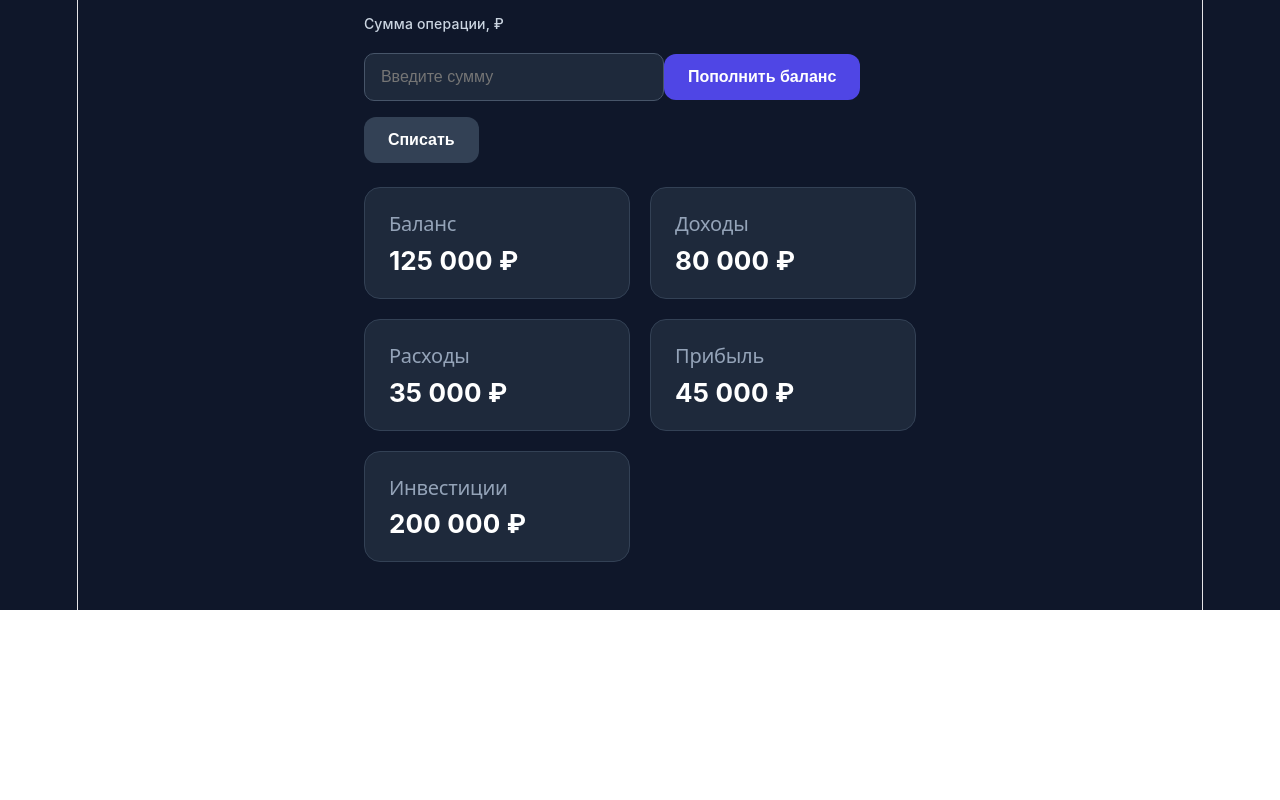
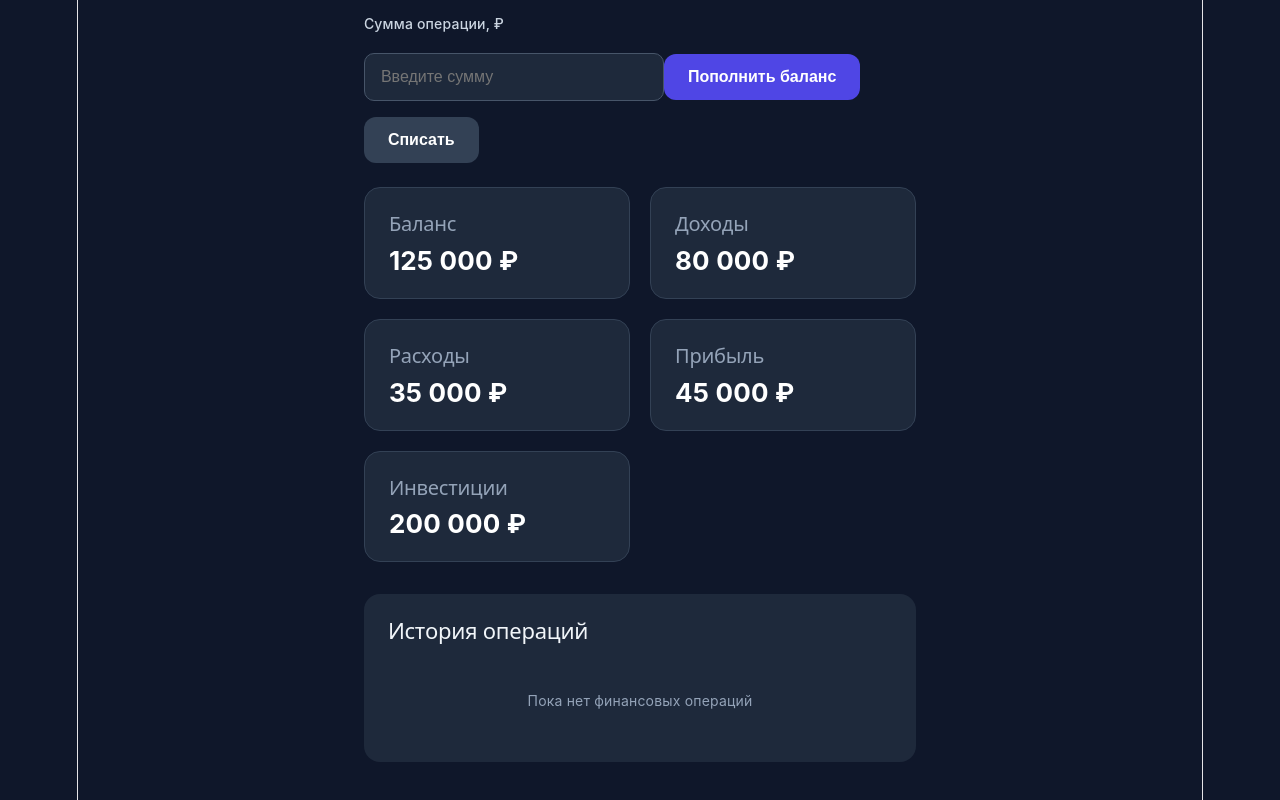
Before and after one commit to Tskhh/enterprise-hub, a React (Vite) app: page / in a window 1280 px wide. Shown: the part 212-1012 px from the top of the page. Before the commit the page ends 822 px from the top, so only its background shows below. Built offline with nearby package versions, Linux system fonts and the light colour scheme.

Commit message:
feat: add financial transaction history

```diff
--- a/src/App.css
+++ b/src/App.css
@@ -183,3 +183,45 @@ input[type="number"]:focus {
   font-weight: 500;
   color: #cbd5e1;
 }
+
+.positive {
+  color: #22c55e;
+  font-weight: 600;
+}
+
+.negative {
+  color: #ef4444;
+  font-weight: 600;
+}
+
+.transaction-history {
+  margin-top: 32px;
+  padding: 24px;
+  background: #1e293b;
+  border-radius: 16px;
+}
+
+.transaction-history h2 {
+  margin: 0 0 20px;
+  font-size: 22px;
+  color: #f1f5f9;
+}
+
+.transaction-item {
+  display: flex;
+  justify-content: space-between;
+  align-items: center;
+  padding: 16px 0;
+  border-bottom: 1px solid #334155;
+}
+
+.transaction-item:last-child {
+  border-bottom: none;
+}
+
+.empty-history {
+  color: #94a3b8;
+  text-align: center;
+  padding: 24px 0;
+  font-size: 14px;
+}
--- a/src/App.tsx
+++ b/src/App.tsx
@@ -2,8 +2,15 @@ import { useState } from "react";
 import "./App.css";
 import BalanceCard from "./components/BalanceCard";
 
+type Transaction = {
+  id: string;
+  type: "income" | "expense";
+  amount: number;
+};
+
 function App() {
   const [balance, setBalance] = useState(125000);
+  const [transactions, setTransactions] = useState<Transaction[]>([]);
   const [amount, setAmount] = useState("");
   const [message, setMessage] = useState("");
   const [messageType, setMessageType] = useState("success");
@@ -11,8 +18,10 @@ function App() {
   const numericAmount = Number(amount);
 
   const isValidAmount =
-  amount.trim() !== "" &&
-  Number.isFinite(numericAmount) && numericAmount > 0 && Number.isSafeInteger(numericAmount);
+    amount.trim() !== "" &&
+    Number.isFinite(numericAmount) &&
+    numericAmount > 0 &&
+    Number.isSafeInteger(numericAmount);
 
   const cards = [
     { title: "Баланс", amount: balance },
@@ -28,31 +37,59 @@ function App() {
       <p>Моя первая корпоративная платформа</p>
       <p>Здесь будут финансы, аналитика и AI</p>
       <h2 className="section-title">Управление балансом</h2>
-      <label htmlFor="amount" className="amount-label">Сумма операции, ₽</label>
-      <input id="amount" type="number" placeholder="Введите сумму" value={amount} onChange={(e) => setAmount(e.target.value)} />
+      <label htmlFor="amount" className="amount-label">
+        Сумма операции, ₽
+      </label>
+      <input
+        id="amount"
+        type="number"
+        placeholder="Введите сумму"
+        value={amount}
+        onChange={(e) => setAmount(e.target.value)}
+      />
 
-      <button className="btn btn-primary"
+      <button
+        className="btn btn-primary"
         disabled={!isValidAmount}
-
         onClick={() => {
           setBalance((prevBalance) => prevBalance + Number(amount));
+
+          const id = crypto.randomUUID();
+          setTransactions((prevTransaction) => [
+            {
+              id: id,
+              type: "income",
+              amount: numericAmount,
+            },
+            ...prevTransaction,
+          ]);
           setMessage(`Баланс успешно пополнен на ${amount} ₽`);
           setMessageType("success");
-
         }}
       >
         Пополнить баланс
       </button>
 
-      {message && (<p className={`notification ${messageType}`}>{message}</p>)}
+      {message && <p className={`notification ${messageType}`}>{message}</p>}
 
-      <button className="btn btn-secondary"
+      <button
+        className="btn btn-secondary"
         disabled={!isValidAmount || numericAmount > balance}
         onClick={() => {
           const sum = Number(amount);
 
           if (sum > 0 && Number.isFinite(sum) && sum <= balance) {
             setBalance((prevBalance) => prevBalance - sum);
+
+            const id = crypto.randomUUID();
+            setTransactions((prevTransaction) => [
+              {
+                id: id,
+                type: "expense",
+                amount: sum,
+              },
+              ...prevTransaction,
+            ]);
             setMessage(`С баланса списано ${amount} ₽`);
             setMessageType("expense");
           }
@@ -63,13 +100,37 @@ function App() {
 
       <div className="cards-grid">
         {cards.map((card) => (
-        <BalanceCard key={card.title} title={card.title} amount={card.amount} />
-      ))}
+          <BalanceCard
+            key={card.title}
+            title={card.title}
+            amount={card.amount}
+          />
+        ))}
       </div>
+
+      <section className="transaction-history">
+        <h2>История операций</h2>
+
+        {transactions.length === 0 && (
+          <p className="empty-history">Пока нет финансовых операций</p>
+        )}
+
+        {transactions.map((transaction) => {
+          const isIncome = transaction.type === "income";
+
+          return (
+            <div className="transaction-item" key={transaction.id}>
+              <span>{isIncome ? "Пополнение" : "Списание"}</span>
+              <span className={isIncome ? "positive" : "negative"}>
+                {isIncome ? "+" : "-"}
+                {transaction.amount.toLocaleString("ru-RU")} ₽
+              </span>
+            </div>
+          );
+        })}
+      </section>
     </div>
   );
 }
 
-
-
 export default App;
```
